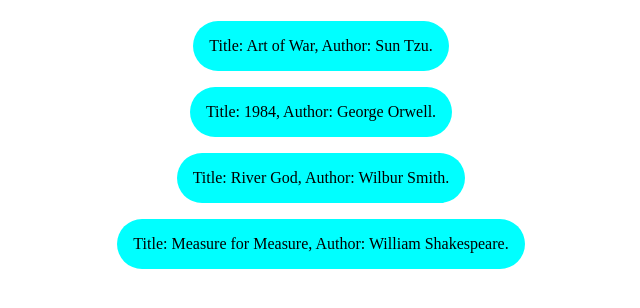
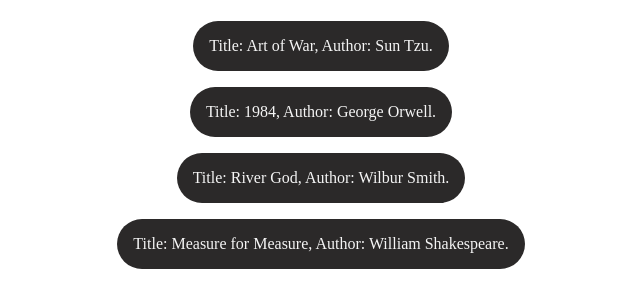
Before and after one commit to portfoliodemo/library-demo-odin, a plain HTML site: page index.html in a window 1280 px wide. Shown: the part 48-356 px from the top of the page, without its empty margins (319-959 px from the left). Drawn offline with Linux system fonts and the light colour scheme.

Commit message:
Reworded main content, temp styling for book cards

```diff
--- a/assets/scripts/scripts.js
+++ b/assets/scripts/scripts.js
@@ -1,5 +1,5 @@
 
-// const mainDiv = document.getElementById('main-div');
+// const mainContent = document.getElementById('main-content');
 const main = document.querySelector('main');
 const displayBooks = document.getElementById('display-books');
 
@@ -30,5 +30,5 @@ const printBooks = myLibrary.filter(function(book) {
 });
 
 // displayBooks.textContent = `Title: ${book.title}, Author: ${book.author}.`;
-// mainDiv.appendChild(displayBooks);
+// mainContent.appendChild(displayBooks);
 // console.log(printBooks);
--- a/assets/styles/main.css
+++ b/assets/styles/main.css
@@ -19,10 +19,11 @@ main {
 }
 
 /* TODO: reword */
-main div:not(#main-div) {
+main div:not(#main-content) {
     margin: 0.5rem;
     padding: 1rem;
-    background-color: aqua;
+    background-color: rgb(43, 41, 41);
+    color: whitesmoke;
     border-radius: 2rem;
     border-color: lightslategray;
     border-width: 2rem;
--- a/index.html
+++ b/index.html
@@ -17,7 +17,7 @@
     </header>
 
     <main>
-        <div id="main-div">
+        <div id="main-content">
             <!-- <p id="display-books"></p> -->
         </div>
     </main>
```
